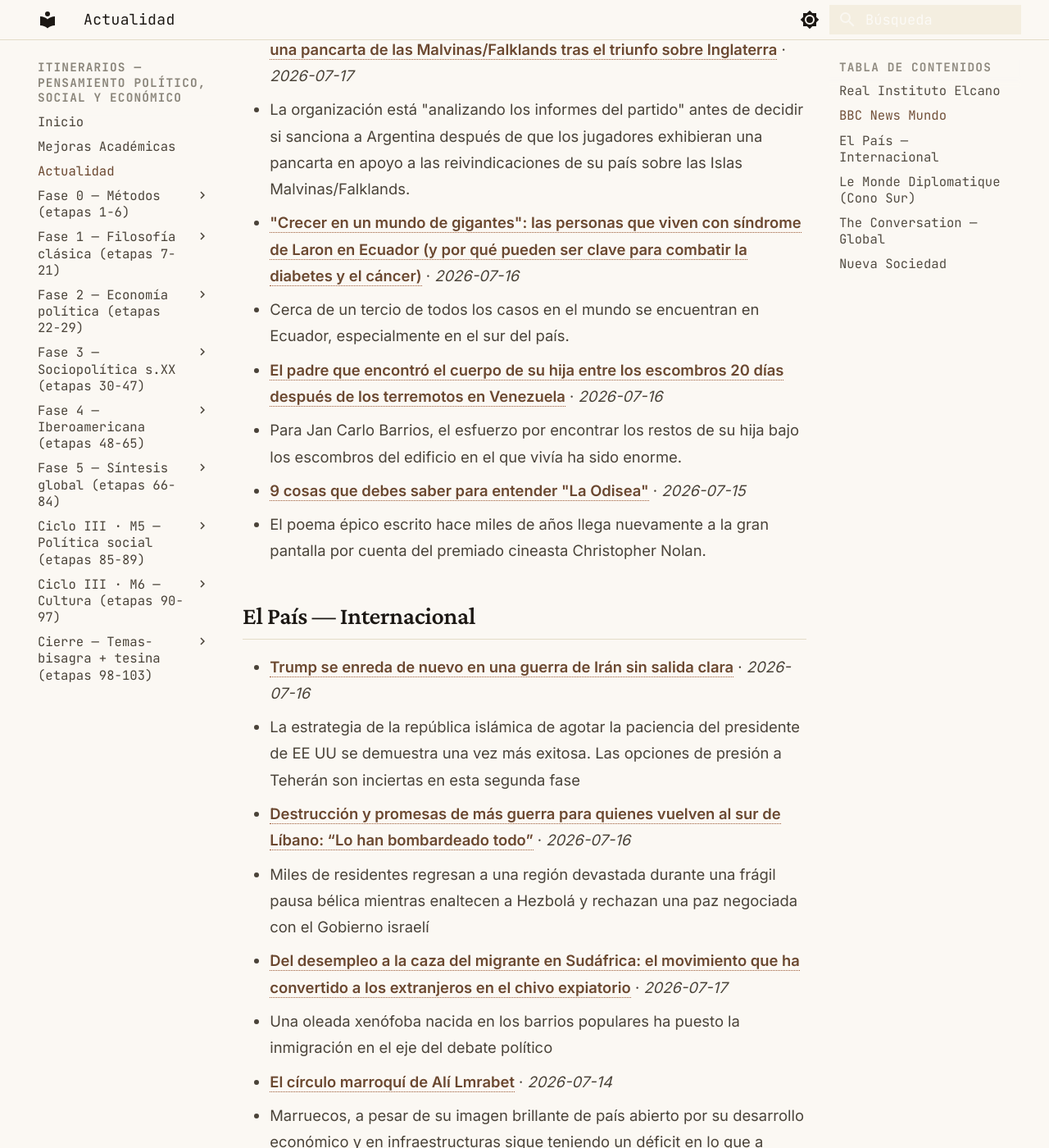
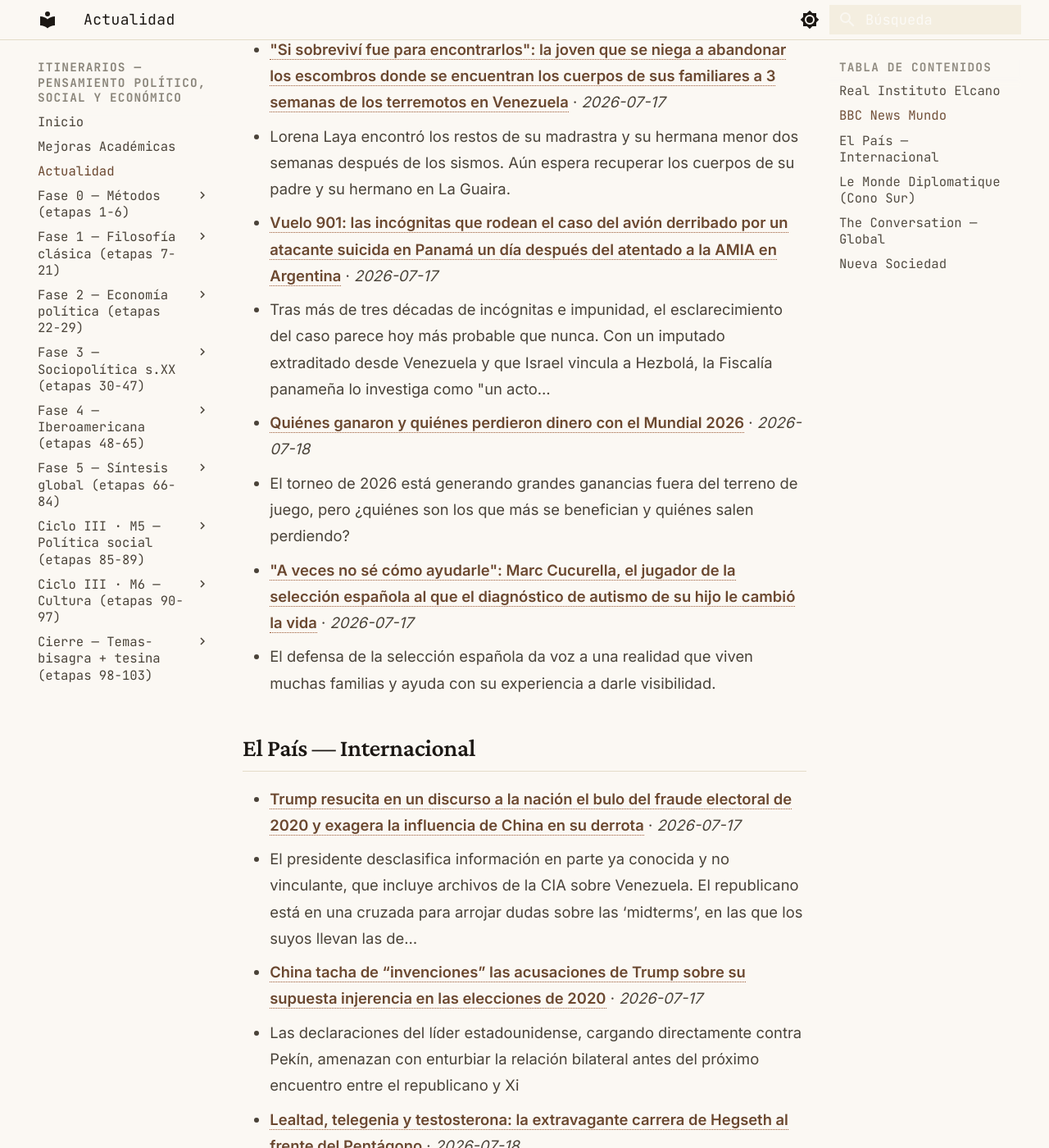
Before and after one commit to MrSpagVi/Curso, an MkDocs documentation site: the page built from docs/actualidad.md, in a window 1280 px wide and 1400 px high, scrolled down 1034 px. Shown: the whole window at 82% size. Built offline with MkDocs 1.6.1 and Material for MkDocs 9.7.7, drawn with Linux system fonts in a browser that asks for light colours; some of the changed text lies outside the part shown.

Commit message:
auto: actualidad 2026-07-18

```diff
--- a/docs/actualidad.md
+++ b/docs/actualidad.md
@@ -6,7 +6,7 @@ title: Actualidad
 
 Últimos titulares de fuentes que dictan agenda en ciencia política y geopolítica. Actualizado automáticamente cada día (vía GitHub Actions).
 
-_Última actualización: 2026-07-17 07:54 UTC_
+_Última actualización: 2026-07-18 07:29 UTC_
 
 !!! tip "Ritual mensual — #actualidad"
     El último sábado de cada mes: agarrá **un** titular de los de abajo y escribí **300 palabras** aplicándole **2 autores** del último mes que leíste. ¿Qué diría cada uno? ¿En qué chocan? No resumas la noticia — usala como caso para pensar con las herramientas que venís construyendo. Guardá el texto con el tag `#actualidad` en tu sistema de notas. Esto convierte la teoría en criterio sobre la coyuntura: el objetivo del plan no es citar a Maquiavelo, es leer el presente con él.
@@ -17,29 +17,29 @@ _Sin datos en esta ejecución. Visitar fuente: [https://www.realinstitutoelcano.
 
 ## BBC News Mundo
 
-- **[Por qué miles de personas salieron a protestar en Ucrania tras la destitución del ministro de Defensa](https://www.bbc.com/mundo/articles/ce8k0rx0565o?at_medium=RSS&at_campaign=rss)** · *2026-07-17*
-  - El presidente de Ucrania no dio detalles de la destitución de Mykhailo Fedorov, que causó gran malestar entre la sociedad civil y los militares.
-- **[La FIFA confirma que evalúa posibles sanciones a Argentina por mostrar una pancarta de las Malvinas/Falklands tras el triunfo sobre Inglaterra](https://www.bbc.com/mundo/articles/cvgwdgldxkwo?at_medium=RSS&at_campaign=rss)** · *2026-07-17*
-  - La organización está "analizando los informes del partido" antes de decidir si sanciona a Argentina después de que los jugadores exhibieran una pancarta en apoyo a las reivindicaciones de su país sobre las Islas Malvinas/Falklands.
-- **["Crecer en un mundo de gigantes": las personas que viven con síndrome de Laron en Ecuador (y por qué pueden ser clave para combatir la diabetes y el cáncer)](https://www.bbc.com/mundo/articles/cy9193d5r25o?at_medium=RSS&at_campaign=rss)** · *2026-07-16*
-  - Cerca de un tercio de todos los casos en el mundo se encuentran en Ecuador, especialmente en el sur del país.
-- **[El padre que encontró el cuerpo de su hija entre los escombros 20 días después de los terremotos en Venezuela](https://www.bbc.com/mundo/articles/cy0jnlxenyeo?at_medium=RSS&at_campaign=rss)** · *2026-07-16*
-  - Para Jan Carlo Barrios, el esfuerzo por encontrar los restos de su hija bajo los escombros del edificio en el que vivía ha sido enorme.
-- **[9 cosas que debes saber para entender "La Odisea"](https://www.bbc.com/mundo/articles/cjej29wky0zo?at_medium=RSS&at_campaign=rss)** · *2026-07-15*
-  - El poema épico escrito hace miles de años llega nuevamente a la gran pantalla por cuenta del premiado cineasta Christopher Nolan.
+- **["Tenía que mostrarle al partido comunista chino que no me puede controlar": el disidente que pasó 40 horas en un bote inflable en el mar para escapar de su país](https://www.bbc.com/mundo/articles/cddj7mdn864o?at_medium=RSS&at_campaign=rss)** · *2026-07-18*
+  - Dong Guangping, quien se ha reasentado en Canadá, relata su peligrosa huida de China a Corea del Sur.
+- **["Si sobreviví fue para encontrarlos": la joven que se niega a abandonar los escombros donde se encuentran los cuerpos de sus familiares a 3 semanas de los terremotos en Venezuela](https://www.bbc.com/mundo/articles/c5y08m32vpqo?at_medium=RSS&at_campaign=rss)** · *2026-07-17*
+  - Lorena Laya encontró los restos de su madrastra y su hermana menor dos semanas después de los sismos. Aún espera recuperar los cuerpos de su padre y su hermano en La Guaira.
+- **[Vuelo 901: las incógnitas que rodean el caso del avión derribado por un atacante suicida en Panamá un día después del atentado a la AMIA en Argentina](https://www.bbc.com/mundo/articles/cly09e1eddwo?at_medium=RSS&at_campaign=rss)** · *2026-07-17*
+  - Tras más de tres décadas de incógnitas e impunidad, el esclarecimiento del caso parece hoy más probable que nunca. Con un imputado extraditado desde Venezuela y que Israel vincula a Hezbolá, la Fiscalía panameña lo investiga como "un acto…
+- **[Quiénes ganaron y quiénes perdieron dinero con el Mundial 2026](https://www.bbc.com/mundo/articles/cd7lx5rr51go?at_medium=RSS&at_campaign=rss)** · *2026-07-18*
+  - El torneo de 2026 está generando grandes ganancias fuera del terreno de juego, pero ¿quiénes son los que más se benefician y quiénes salen perdiendo?
+- **["A veces no sé cómo ayudarle": Marc Cucurella, el jugador de la selección española al que el diagnóstico de autismo de su hijo le cambió la vida](https://www.bbc.com/mundo/articles/c9v4ppy92dvo?at_medium=RSS&at_campaign=rss)** · *2026-07-17*
+  - El defensa de la selección española da voz a una realidad que viven muchas familias y ayuda con su experiencia a darle visibilidad.
 
 ## El País — Internacional
 
-- **[Trump se enreda de nuevo en una guerra de Irán sin salida clara](https://elpais.com/internacional/2026-07-16/trump-se-enreda-de-nuevo-en-una-guerra-de-iran-sin-salida-clara.html)** · *2026-07-16*
-  - La estrategia de la república islámica de agotar la paciencia del presidente de EE UU se demuestra una vez más exitosa. Las opciones de presión a Teherán son inciertas en esta segunda fase
-- **[Destrucción y promesas de más guerra para quienes vuelven al sur de Líbano: “Lo han bombardeado todo”](https://elpais.com/internacional/2026-07-16/destruccion-y-promesas-de-mas-guerra-para-quienes-vuelven-al-sur-de-libano-lo-han-bombardeado-todo.html)** · *2026-07-16*
-  - Miles de residentes regresan a una región devastada durante una frágil pausa bélica mientras enaltecen a Hezbolá y rechazan una paz negociada con el Gobierno israelí
-- **[Del desempleo a la caza del migrante en Sudáfrica: el movimiento que ha convertido a los extranjeros en el chivo expiatorio](https://elpais.com/internacional/2026-07-17/del-desempleo-a-la-caza-del-migrante-en-sudafrica-el-movimiento-que-ha-convertido-a-los-extranjeros-en-el-chivo-expiatorio.html)** · *2026-07-17*
-  - Una oleada xenófoba nacida en los barrios populares ha puesto la inmigración en el eje del debate político
+- **[Trump resucita en un discurso a la nación el bulo del fraude electoral de 2020 y exagera la influencia de China en su derrota](https://elpais.com/internacional/2026-07-17/trump-resucita-en-un-discurso-a-la-nacion-el-bulo-del-fraude-electoral-de-2020-y-acusa-a-china-de-influir-en-su-derrota.html)** · *2026-07-17*
+  - El presidente desclasifica información en parte ya conocida y no vinculante, que incluye archivos de la CIA sobre Venezuela. El republicano está en una cruzada para arrojar dudas sobre las ‘midterms’, en las que los suyos llevan las de…
+- **[China tacha de “invenciones” las acusaciones de Trump sobre su supuesta injerencia en las elecciones de 2020](https://elpais.com/internacional/2026-07-17/china-tacha-de-invenciones-las-acusaciones-de-trump-sobre-su-supuesta-injerencia-en-las-elecciones-de-2020.html)** · *2026-07-17*
+  - Las declaraciones del líder estadounidense, cargando directamente contra Pekín, amenazan con enturbiar la relación bilateral antes del próximo encuentro entre el republicano y Xi
+- **[Lealtad, telegenia y testosterona: la extravagante carrera de Hegseth al frente del Pentágono](https://elpais.com/internacional/2026-07-18/lealtad-telegenia-y-testosterona-la-extravagante-carrera-de-hegseth-al-frente-del-pentagono.html)** · *2026-07-18*
+  - El anuncio del secretario de Defensa de revisar los niveles de la hormona masculina en los soldados es la última prueba de la obsesión del aliado de Trump con un ejército viril sin lugar para mujeres y minorías
+- **[La guerra de Ucrania castiga a las minorías y a los pobres de Rusia](https://elpais.com/internacional/2026-07-18/la-guerra-de-ucrania-castiga-a-las-minorias-y-a-los-pobres-de-rusia.html)** · *2026-07-18*
+  - Las bajas de la contienda desatada por Vladímir Putin no se reparten de modo uniforme por la geografía del país
 - **[El círculo marroquí de Alí Lmrabet](https://elpais.com/internacional/2026-07-14/el-circulo-marroqui-de-ali-lmrabet.html)** · *2026-07-14*
   - Marruecos, a pesar de su imagen brillante de país abierto por su desarrollo económico y en infraestructuras sigue teniendo un déficit en lo que a derechos humanos se refiere
-- **[Rusia está perdiendo la guerra, Ucrania la gana solo a medias](https://elpais.com/internacional/2026-07-12/rusia-esta-perdiendo-la-guerra-ucrania-la-gana-solo-a-medias.html)** · *2026-07-12*
-  - Lecciones humanas y geopolíticas de cuatro años viviendo en el conflicto bélico que determina el futuro de Europa
 
 ## Le Monde Diplomatique (Cono Sur)
 
@@ -47,16 +47,16 @@ _Sin datos en esta ejecución. Visitar fuente: [https://www.eldiplo.org/feed/](h
 
 ## The Conversation — Global
 
-- **[Building Indonesia’s blue carbon workforce](https://theconversation.com/building-indonesias-blue-carbon-workforce-284950)** · *2026-07-17*
-  - Blue carbon involves more than just counting carbon. It requires governance, finance, policy, and practice. Ultimately, success hinges on people and their skills.
-- **[Trump is rehashing old claims the 2020 election was stolen. His real aim: sowing doubt in the midterms](https://theconversation.com/trump-is-rehashing-old-claims-the-2020-election-was-stolen-his-real-aim-sowing-doubt-in-the-midterms-287774)** · *2026-07-17*
-  - The president claims election fraud is rife in the US. Instead of protecting electoral integrity, however, he is seeking to undermine it.
-- **[Neil the Seal can teach us plenty about seal behaviour. A marine biologist explains](https://theconversation.com/neil-the-seal-can-teach-us-plenty-about-seal-behaviour-a-marine-biologist-explains-287564)** · *2026-07-17*
-  - He also offers valuable lessons about how humans can interact – safely and responsibly – with marine wildlife.
-- **[Europe is cracking down on ‘sexualised’ broadcasting in women’s athletics. Australia must catch up](https://theconversation.com/europe-is-cracking-down-on-sexualised-broadcasting-in-womens-athletics-australia-must-catch-up-287677)** · *2026-07-17*
-  - European broadcasters have been advised to avoid certain close-up shots and slow-motion replays. It’s an overdue change.
-- **[Warrior princesses of ancient Egypt? Skeletons show women used the weapons buried with them](https://theconversation.com/warrior-princesses-of-ancient-egypt-skeletons-show-women-used-the-weapons-buried-with-them-287577)** · *2026-07-17*
-  - Ancient Egyptian princesses were buried with bows, arrows and daggers – and new research shows they weren’t just for decoration.
+- **[Republicans control Congress, so why is Trump’s SAVE America Act stuck?](https://theconversation.com/republicans-control-congress-so-why-is-trumps-save-america-act-stuck-287156)** · *2026-07-17*
+  - Republicans hold both chambers and publicly back the president’s signature bill that would curtail mail-in voting and enforce strict voter ID laws. Here, a public policy and politics scholar explains why it still isn’t law.
+- **[Ukraine’s defence shake-up exposes rift in Zelensky’s inner circle](https://theconversation.com/ukraines-defence-shake-up-exposes-rift-in-zelenskys-inner-circle-287744)** · *2026-07-17*
+  - Mykhailo Fedorov’s removal is a distraction from a defence effort that had finally seemed to put Ukraine on the front foot.
+- **[How Manchester created Manchesterism: from music and culture to political power](https://theconversation.com/how-manchester-created-manchesterism-from-music-and-culture-to-political-power-284583)** · *2026-07-17*
+  - As Manchester reinvents itself as an internationally recognised cultural city, Burnham’s politics are evolving with it. The relationship has never been one-way.
+- **[Yes, Burnham’s Bee Network has transformed central Manchester. But that’s not the whole picture](https://theconversation.com/yes-burnhams-bee-network-has-transformed-central-manchester-but-thats-not-the-whole-picture-287437)** · *2026-07-17*
+  - The former mayor made a name for himself outside the city with his record on transport.
+- **[Mapping the Odyssey – what you should watch, read and listen to this week](https://theconversation.com/mapping-the-odyssey-what-you-should-watch-read-and-listen-to-this-week-287721)** · *2026-07-17*
+  - A Greek epic hits the screen, books about women’s bucking expectation stories and the queen of pop’s return.
 
 ## Nueva Sociedad
 
```
